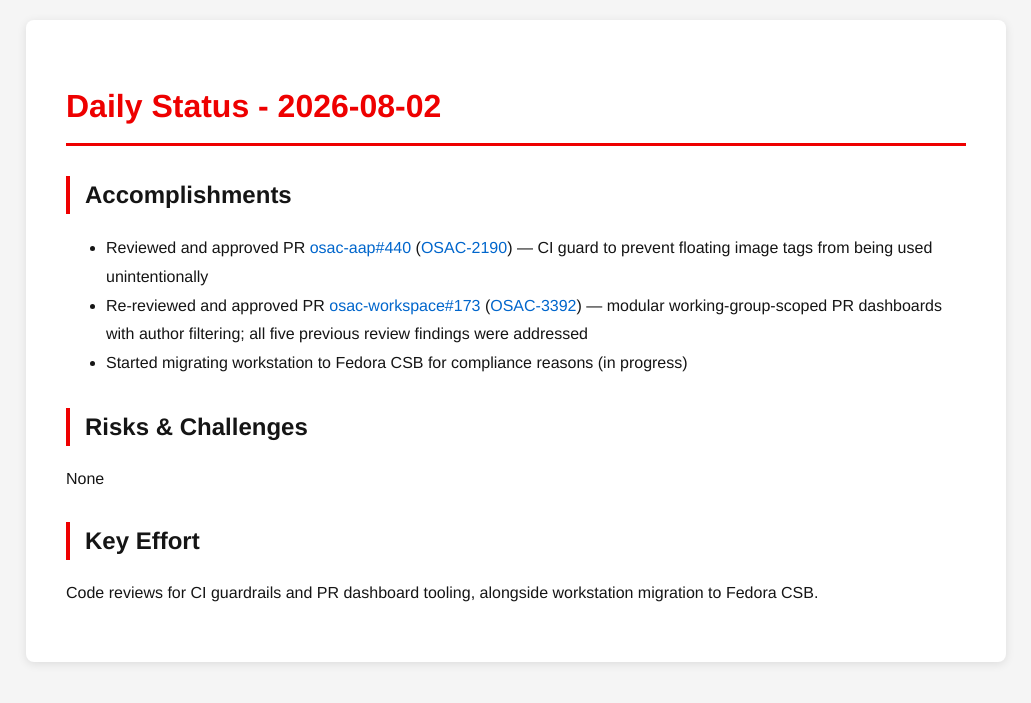
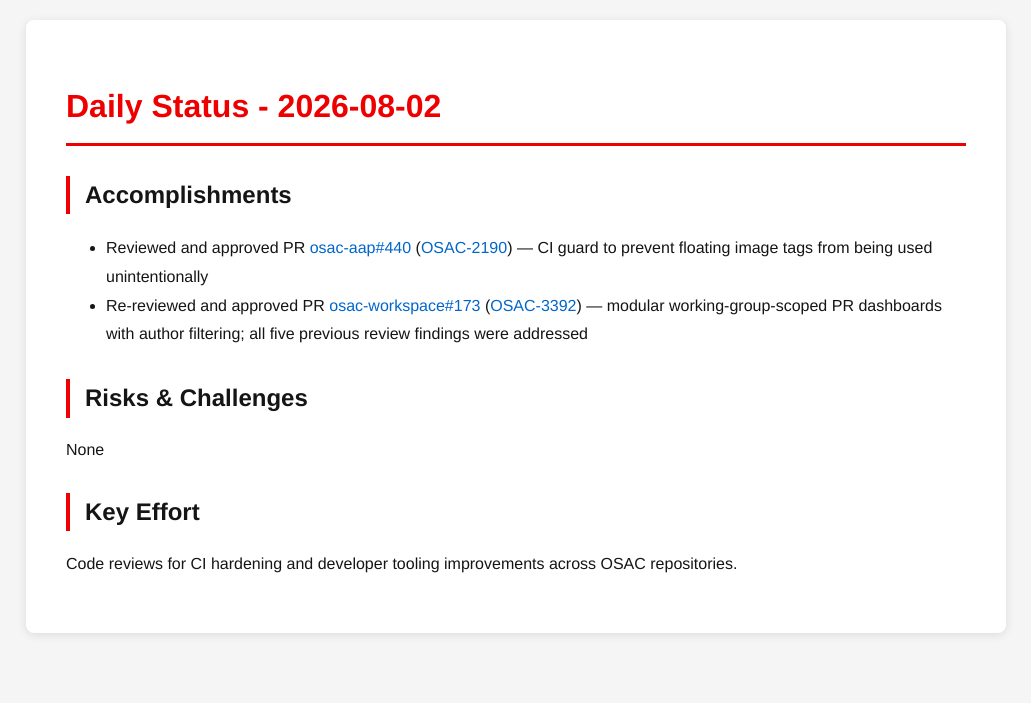
Before and after one commit to tzvatot/daily-status, a Jekyll site: the page built from 2026-08-02.md, in a window 1280 px wide. Shown: the top 703 px of the page, without its empty margins (124-1155 px from the left). Built offline with Jekyll 4.4.1, drawn with Linux system fonts in a browser that asks for light colours.

Commit message:
Daily status update - 2026-08-02

```diff
--- a/2026-08-02.md
+++ b/2026-08-02.md
@@ -9,10 +9,9 @@ date: 2026-08-02
 ## Accomplishments
 - Reviewed and approved PR [osac-aap#440](https://github.com/osac-project/osac-aap/pull/440) ([OSAC-2190](https://redhat.atlassian.net/browse/OSAC-2190)) — CI guard to prevent floating image tags from being used unintentionally
 - Re-reviewed and approved PR [osac-workspace#173](https://github.com/osac-project/osac-workspace/pull/173) ([OSAC-3392](https://redhat.atlassian.net/browse/OSAC-3392)) — modular working-group-scoped PR dashboards with author filtering; all five previous review findings were addressed
-- Started migrating workstation to Fedora CSB for compliance reasons (in progress)
 
 ## Risks & Challenges
 None
 
 ## Key Effort
-Code reviews for CI guardrails and PR dashboard tooling, alongside workstation migration to Fedora CSB.
+Code reviews for CI hardening and developer tooling improvements across OSAC repositories.
```
